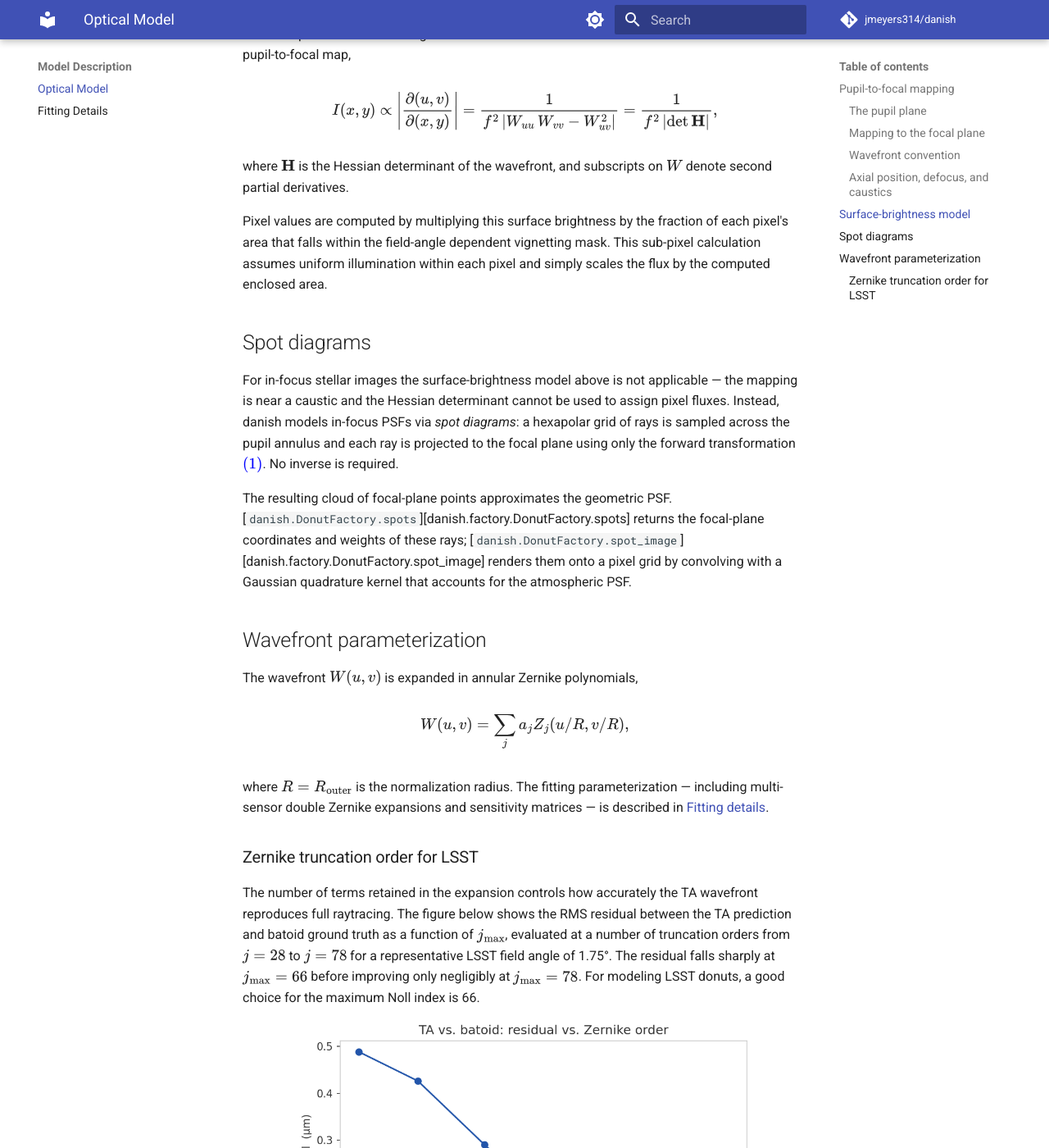
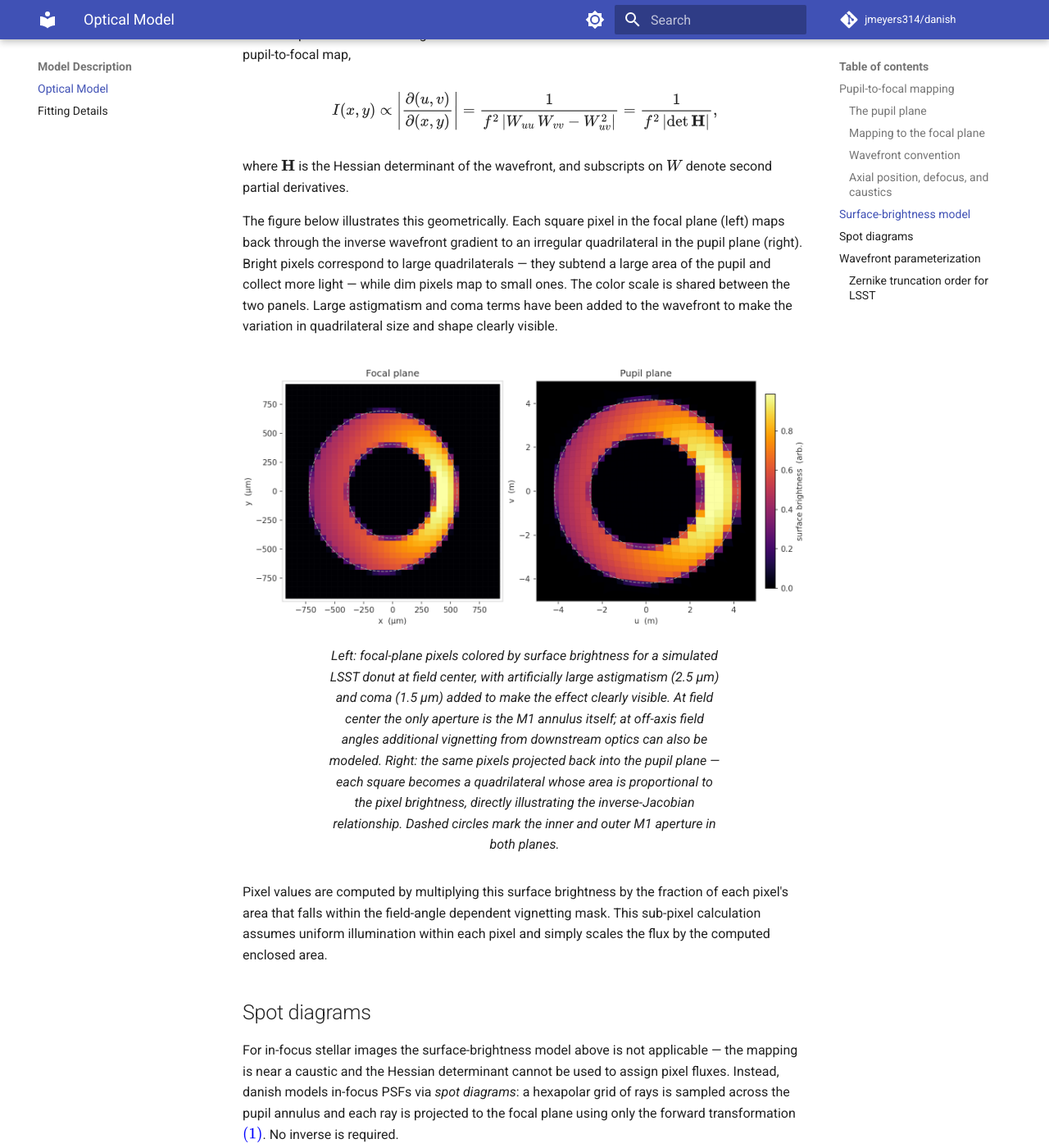
Before and after one commit to jmeyers314/danish, an MkDocs documentation site: the page built from docs/model/index.md, in a window 1280 px wide and 1400 px high, scrolled down 4313 px. Shown: the whole window at 82% size. Built offline with MkDocs 1.6.1 and Material for MkDocs 9.7.7, drawn with Linux system fonts in a browser that asks for light colours; comment, search, counter and statistics services are not loaded; the version menu is left out.

Commit message:
Add s.b. figure

```diff
--- a/docs/model/index.md
+++ b/docs/model/index.md
@@ -170,6 +170,32 @@ $$
 where $\mathbf{H}$ is the Hessian determinant of the wavefront, and
 subscripts on $W$ denote second partial derivatives.
 
+The figure below illustrates this geometrically.  Each square pixel in
+the focal plane (left) maps back through the inverse wavefront gradient
+to an irregular quadrilateral in the pupil plane (right).  Bright pixels
+correspond to large quadrilaterals — they subtend a large area of the
+pupil and collect more light — while dim pixels map to small ones.  The
+color scale is shared between the two panels.  Large astigmatism and coma terms have been added to the wavefront to
+make the variation in quadrilateral size and shape clearly visible.
+
+<figure>
+  <img src="../figures/pixel_mapping_light.png" class="light-only"
+       style="width: 100%" alt="Pixel-to-pupil mapping">
+  <img src="../figures/pixel_mapping_dark.png" class="dark-only"
+       style="width: 100%" alt="Pixel-to-pupil mapping">
+  <figcaption>Left: focal-plane pixels colored by surface brightness for
+  a simulated LSST donut at field center, with artificially large
+  astigmatism (2.5 µm) and coma (1.5 µm) added to
+  make the effect clearly visible.  At field center the only aperture is
+  the M1 annulus itself; at off-axis field angles additional vignetting
+  from downstream optics can also be modeled.
+  Right: the same pixels projected back into the pupil plane — each square
+  becomes a quadrilateral whose area is proportional to the pixel
+  brightness, directly illustrating the inverse-Jacobian relationship.
+  Dashed circles mark the inner and outer M1 aperture in both planes.
+  </figcaption>
+</figure>
+
 Pixel values are computed by multiplying this surface brightness by
 the fraction of each pixel's area that falls within the field-angle
 dependent vignetting mask.  This sub-pixel calculation assumes uniform
```
Also changed, not shown: docs/figures/pixel_mapping.py (added, +198 -0 lines), docs/figures/pixel_mapping_dark.png (added), docs/figures/pixel_mapping_light.png (added).
